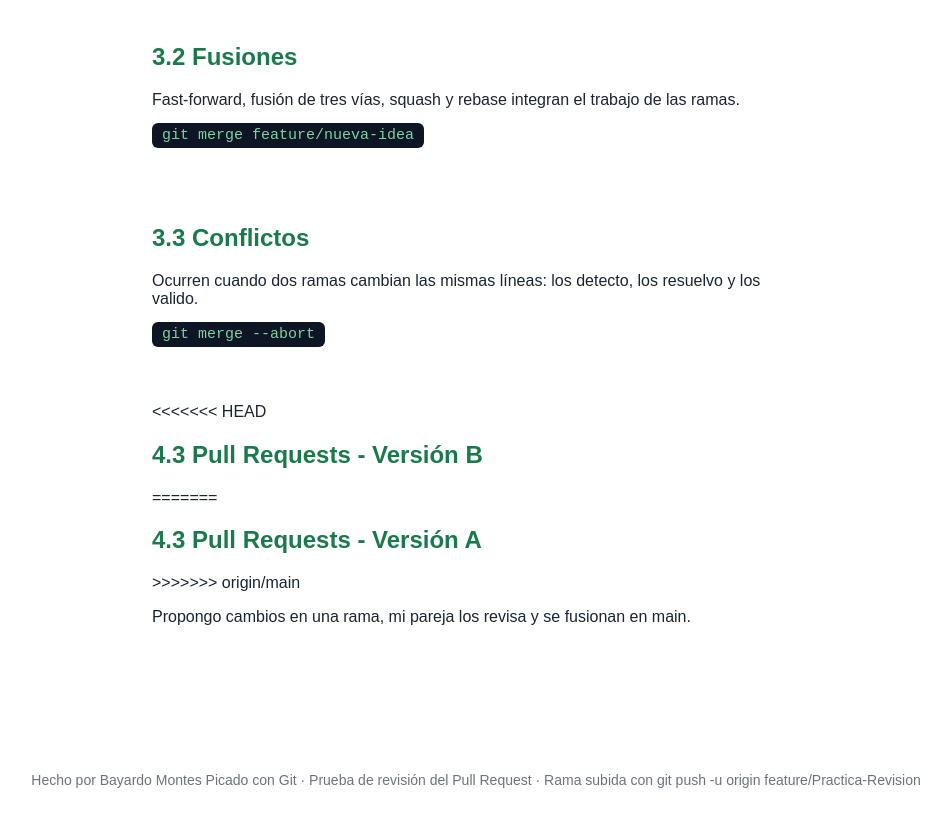
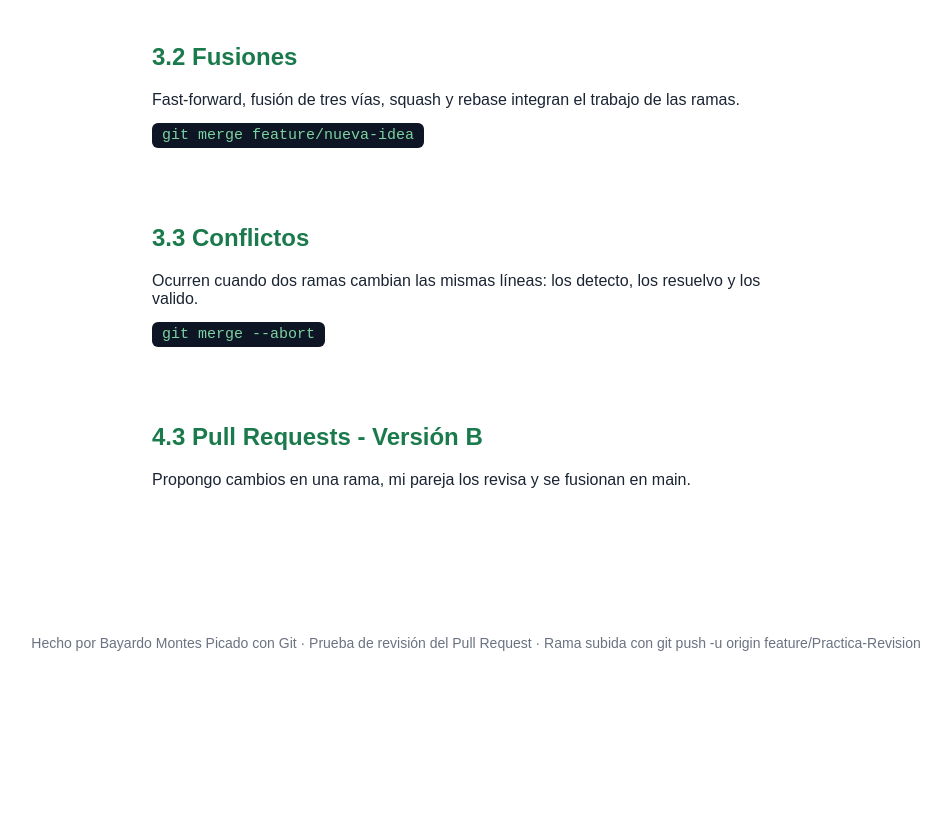
Before and after one commit to bayardomerlet-cmd/clase-4-practica-CI, a plain HTML site: page index.html in a window 1280 px wide. Shown: the part 1154-1980 px from the top of the page, without its empty margins (164-1115 px from the left). After the commit the page ends 1843 px from the top, so only its background shows below. Drawn offline with Linux system fonts and the light colour scheme.

Commit message:
Resuelve conflicto del subtitulo

```diff
--- a/index.html
+++ b/index.html
@@ -58,11 +58,7 @@ ramas.</p>
     <code>git merge --abort</code>
 </section>
 <section>
-<<<<<<< HEAD
     <h2>4.3 Pull Requests - Versión B</h2>
-=======
-    <h2>4.3 Pull Requests - Versión A</h2>
->>>>>>> origin/main
     <p>Propongo cambios en una rama, mi pareja los revisa y se fusionan en main.</p>
 </section>
 </main>
```
